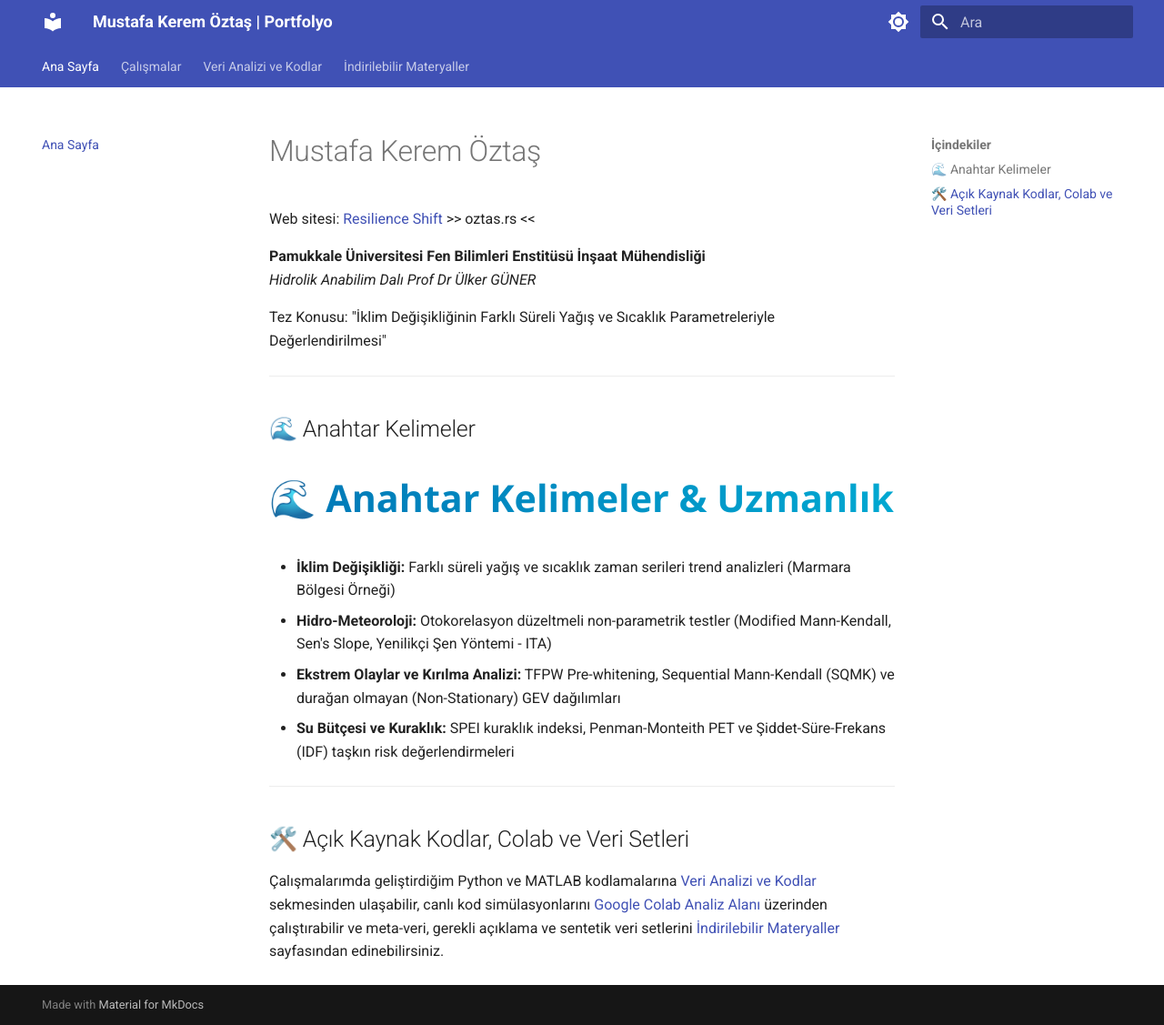
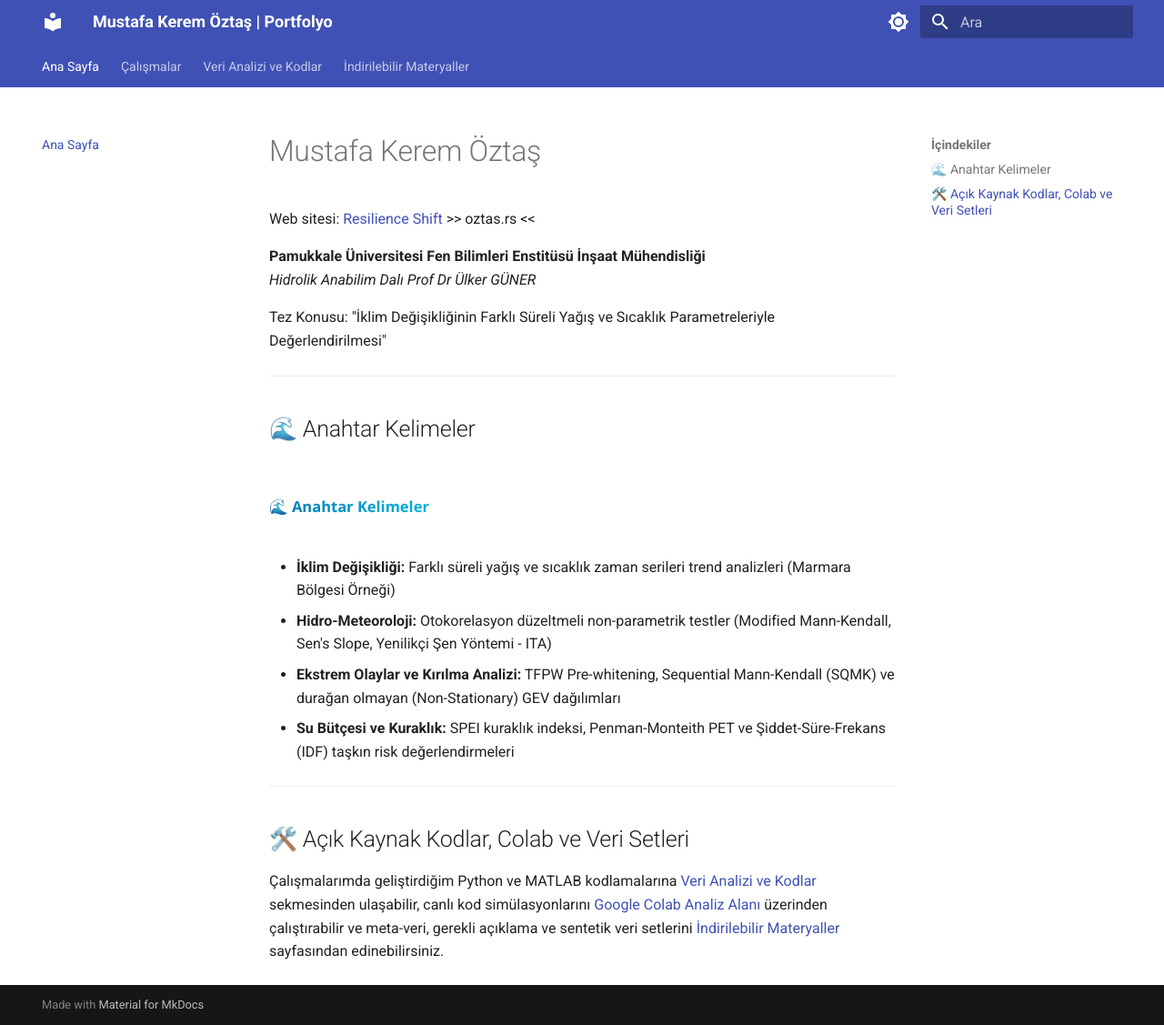
Before and after one commit to mkoztas/mkoztas.github.io, an MkDocs documentation site: the page built from docs/index.md, in a window 1280 px wide and 1127 px high. Shown: the whole window at 91% size. Built offline with MkDocs 1.6.1 and Material for MkDocs 9.7.7, drawn with Linux system fonts in a browser that asks for light colours.

Commit message:
Update index.md

```diff
--- a/docs/index.md
+++ b/docs/index.md
@@ -25,8 +25,8 @@
       <stop offset="100%" style="stop-color:#00B4D8;stop-opacity:1" />
     </linearGradient>
   </defs>
-  <text x="0" y="42" font-family="'Segoe UI', Roboto, Helvetica, sans-serif" font-size="30" font-weight="bold" fill="url(#grad1)">
-    🌊 Anahtar Kelimeler & Uzmanlık Alanları
+  <text x="0" y="42" font-family="'Segoe UI', Roboto, Helvetica, sans-serif" font-size="12" font-weight="bold" fill="url(#grad1)">
+    🌊 Anahtar Kelimeler
   </text>
 </svg>
 
```
